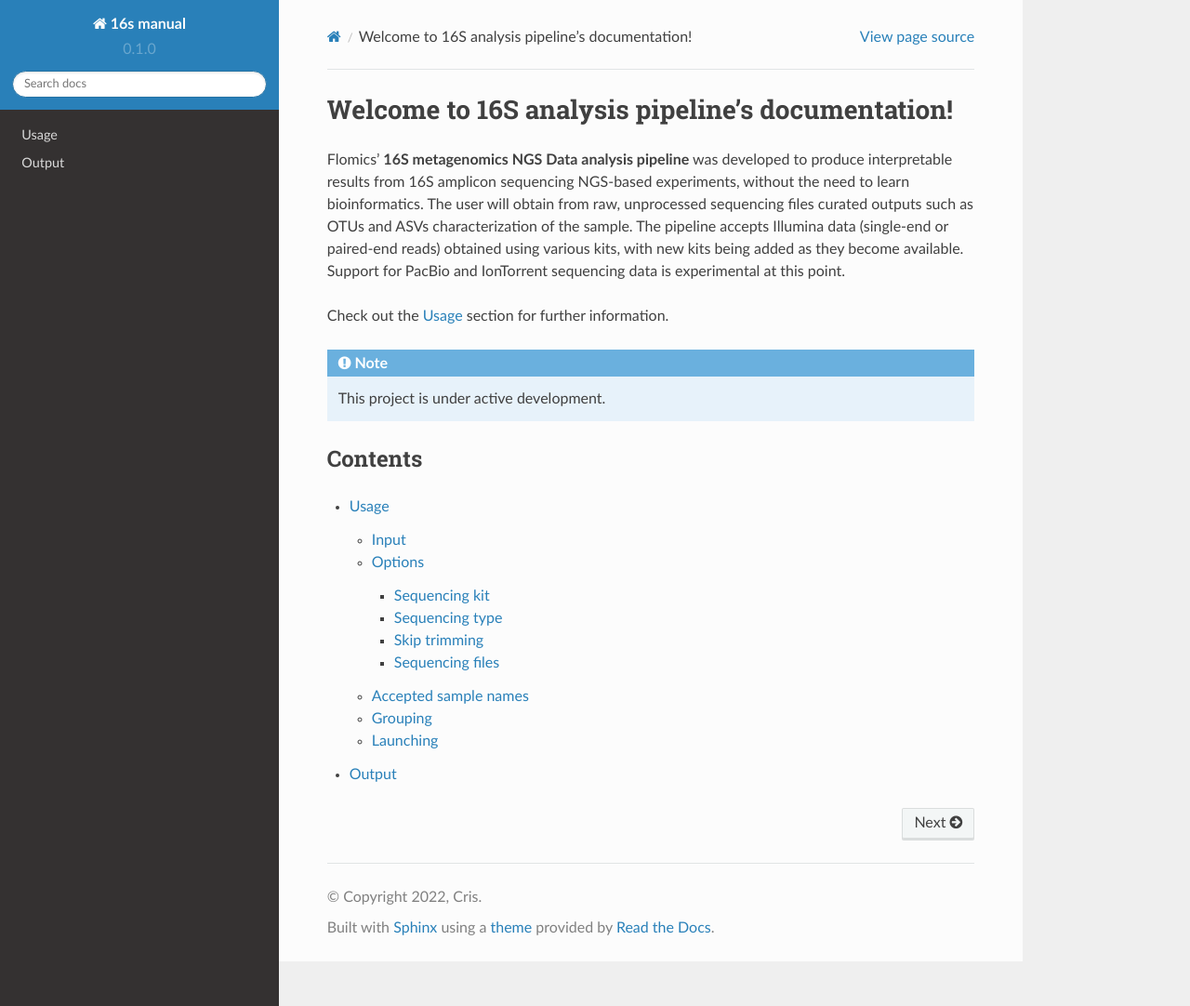
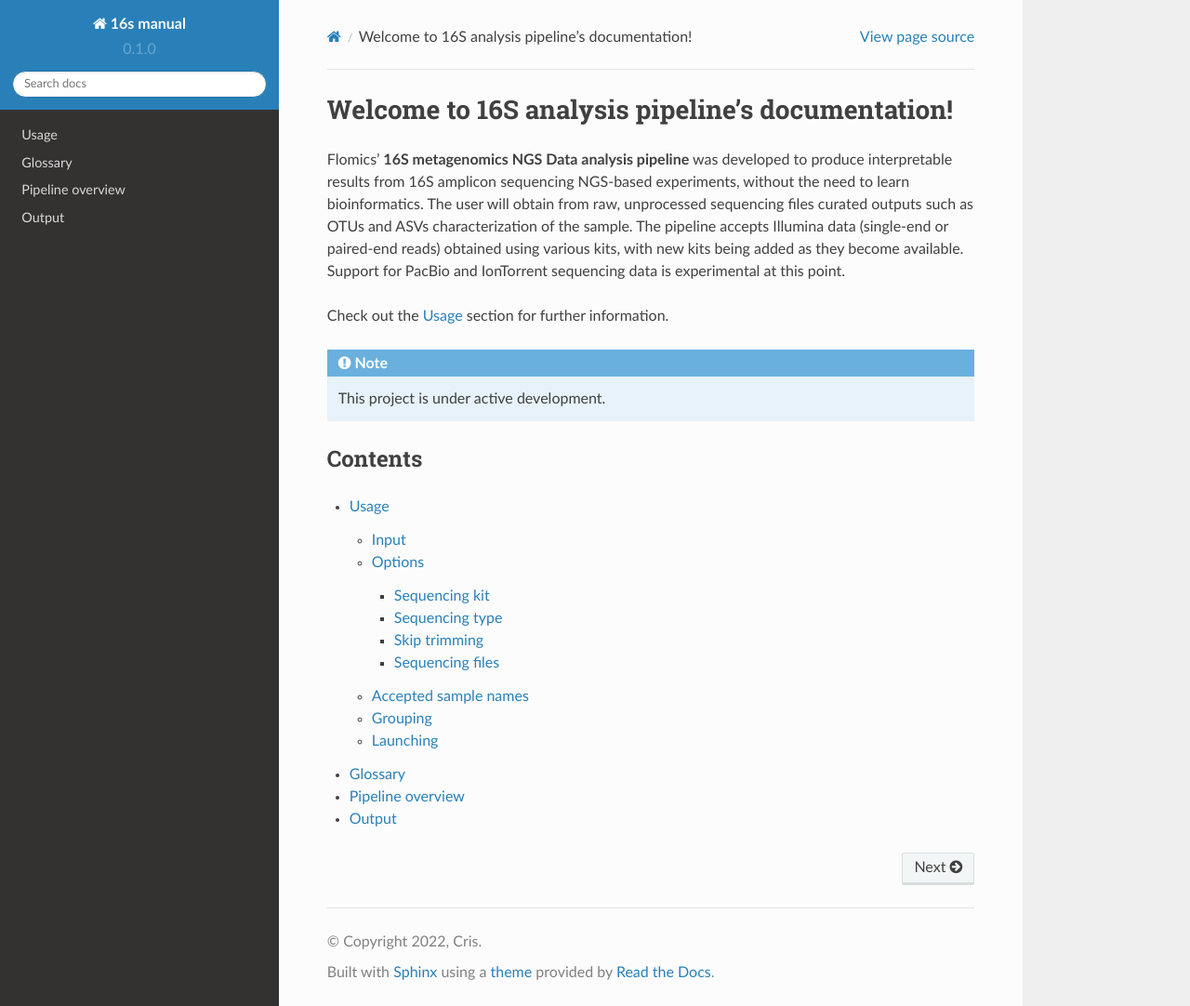
Before and after one commit to Flomics/16s-metagenomics-manual, a Sphinx documentation site: the page built from docs/source/index.rst, in a window 1280 px wide and 1082 px high. Shown: the whole window at 93% size. Built offline with Sphinx 7.4.7 and the Read the Docs theme 2.0.0, drawn with Linux system fonts in a browser that asks for light colours.

Commit message:
added toc

```diff
--- a/docs/source/index.rst
+++ b/docs/source/index.rst
@@ -16,4 +16,6 @@ Contents
 .. toctree::
 
    usage
+   glossary
+   pipeline_overview
    output
```
